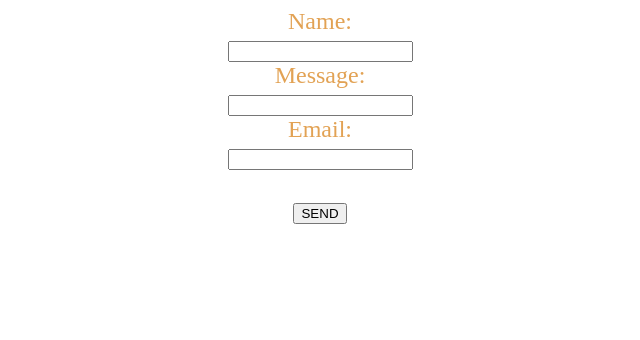
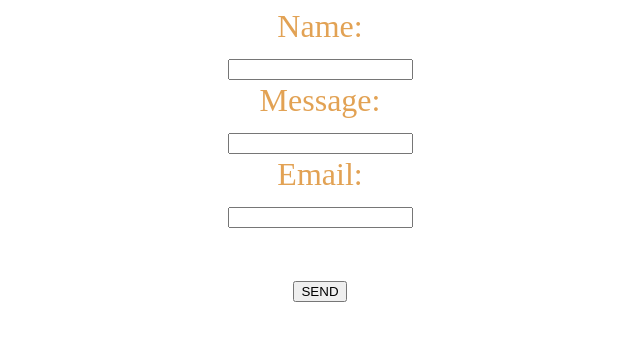
Before and after one commit to arnav-khandelwal/ConvergeMail, a plain HTML site: page Temp.html in a window 1280 px wide. Shown: the whole page, without its empty margins (320-960 px from the left). Drawn offline with Linux system fonts and the light colour scheme.

Commit message:
Update Temp.html

```diff
--- a/Temp.html
+++ b/Temp.html
@@ -5,7 +5,7 @@
 <form id="gform" method="POST"
 action="https://script.google.com/macros/s/AKfycbwV94cZrTagxCluFnP4mKbq_4oxKMZ7KO3bXcja/exec" >
   <center>
-<font color="E2A254" size="5">
+<font color="E2A254" size="6">
   Name:<br>
   <input type="text" name="firstname" >
   <br>
```
